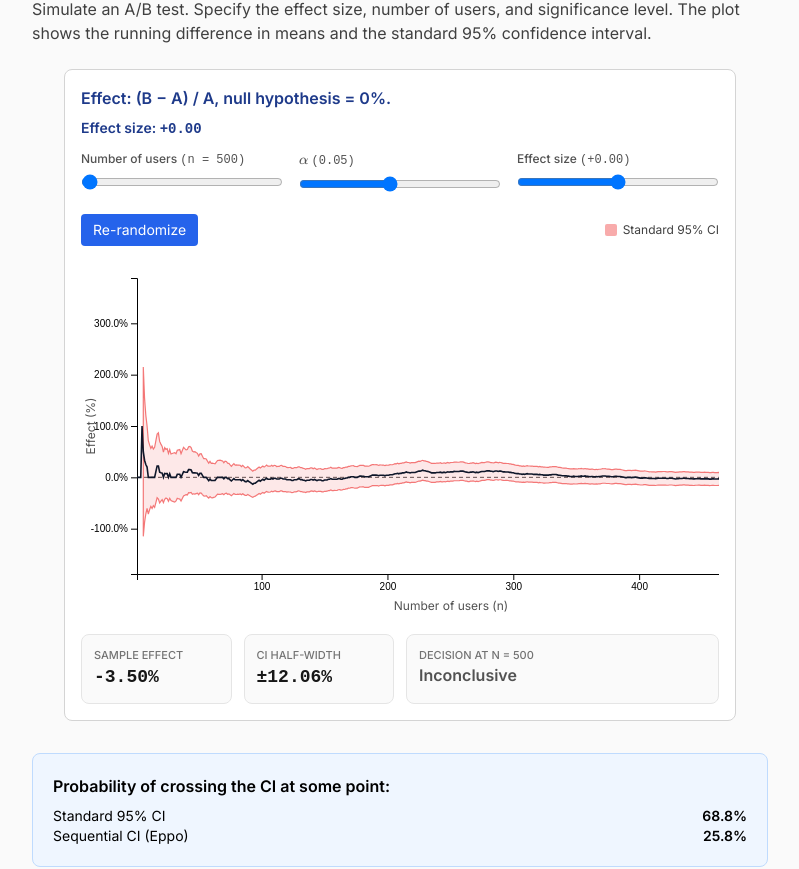
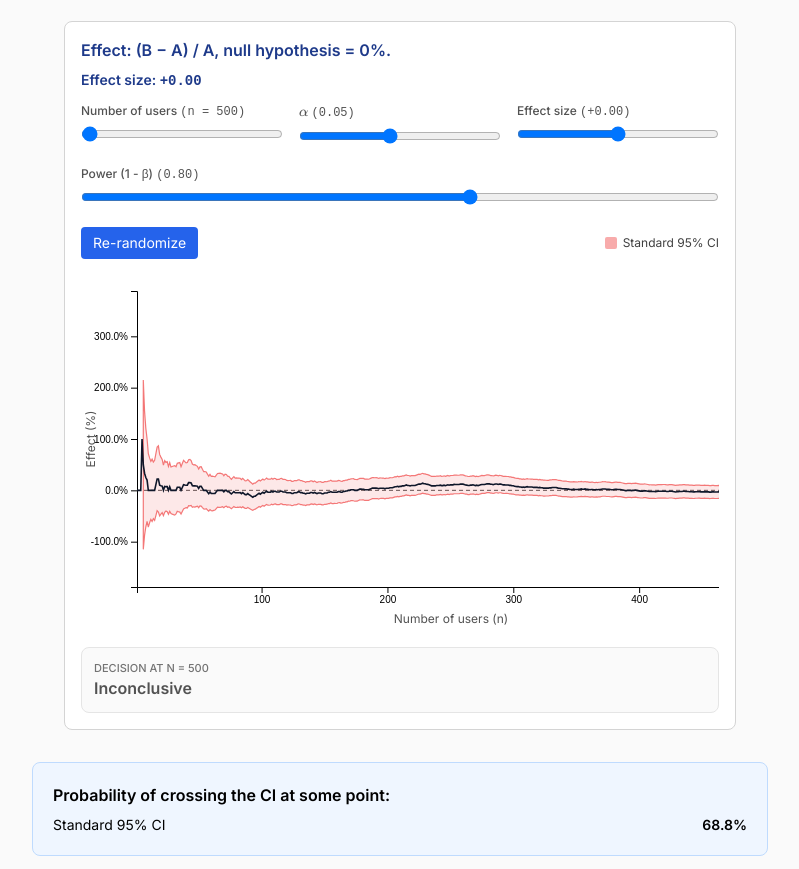
Before and after one commit to n-levy/sequential_testing, a Next.js app in the folder site/: page /short in a window 1280 px wide. Shown: the part 1017-1886 px from the top of the page, without its empty margins (352-1151 px from the left). Built offline with nearby package versions, Linux system fonts and the light colour scheme.

Commit message:
Fix build errors (client component + InlineMath typing) - act 1 try 18

```diff
--- a/site/components/act1/Act1.tsx
+++ b/site/components/act1/Act1.tsx
@@ -17,20 +17,19 @@ export function Act1() {
   return (
     <div id="act-1" className="max-w-3xl mx-auto px-4">
       <h2 className="text-2xl font-bold mb-1">Act 1 — The Peeking Problem</h2>
-      <p className="text-neutral-600 mb-6">Peeking without adjustments</p>
 
       {/* Simulation intro */}
       <div className="mb-6">
         <h3 className="text-xl font-semibold mb-2">Simulation</h3>
         <p className="text-neutral-700">
-          Simulate an A/B test. Specify the effect size, number of users, and significance level.
+          Below is a simulation of an A/B test. Specify the effect size, number of users, and significance level.
           The plot shows the running difference in means and the standard 95% confidence interval.
         </p>
       </div>
 
       {/* Simulation */}
       <div className="mb-8 max-w-2xl mx-auto">
-        <ABTestSim layers={['fixed-ci']} />
+        <ABTestSim layers={['fixed-ci']} power={0.8} />
       </div>
 
       {/* Probability of crossing */}
@@ -41,10 +40,6 @@ export function Act1() {
         <div className="flex justify-between text-sm">
           <span>Standard 95% CI</span>
           <span className="font-semibold">68.8%</span>
-        </div>
-        <div className="flex justify-between text-sm">
-          <span>Sequential CI (Eppo)</span>
-          <span className="font-semibold">25.8%</span>
         </div>
       </div>
 
@@ -115,25 +110,21 @@ export function Act1() {
       {/* Math section with DisplayMathBox */}
       <DisplayMathBox>
         <div className="bg-neutral-100 border border-neutral-300 rounded-lg p-6 mt-8">
-          <h4 className="font-bold mb-3">Mathematical Formulation</h4>
-          <p className="mb-2">
-            Let <InlineMath>{`X_i`}</InlineMath> represent the outcome of the <InlineMath>{`i`}</InlineMath>th coin flip. We assign:
+          <h4 className="font-bold mb-3">Why peeking inflates Type I error</h4>
+          <p className="mb-3 text-neutral-800">
+            At a fixed sample size n, a 95% confidence interval satisfies:
           </p>
-          <ul className="list-disc ml-6 mb-2">
-            <li><InlineMath>{`X_i = +1`}</InlineMath> if the flip is heads (step forward)</li>
-            <li><InlineMath>{`X_i = -1`}</InlineMath> if the flip is tails (step backward)</li>
-          </ul>
-          <p className="mb-2">
-            The probability of heads is written <InlineMath>{`p`}</InlineMath>. For a fair coin, <InlineMath>{`p = 0.5`}</InlineMath>.
+          <p className="mb-3">
+            <InlineMath>{`P(\\text{CI}_n \\text{ contains } \\theta) = 0.95`}</InlineMath>
           </p>
-          <p className="mb-2">
-            <strong>Position after n steps:</strong>
+          <p className="mb-3 text-neutral-800">
+            This guarantee holds only for a single, pre-specified analysis. If we look repeatedly at times n = 1, 2, ..., N, the relevant probability becomes:
           </p>
-          <p className="mb-2">
-            The person&apos;s position after <InlineMath>{`n`}</InlineMath> steps is the sum of all the individual steps:
+          <p className="mb-3">
+            <InlineMath>{`P(\\exists n \\leq N : \\theta \\notin \\text{CI}_n)`}</InlineMath>
           </p>
-          <p className="mb-2">
-            <InlineMath>{`S_n = X_1 + X_2 + X_3 + ... + X_n`}</InlineMath>
+          <p className="text-neutral-800">
+            Each additional look adds another chance to make an error. As a result, the probability of ever seeing a false positive becomes much larger than 5%.
           </p>
         </div>
       </DisplayMathBox>
--- a/site/components/shared/ABTestSim.tsx
+++ b/site/components/shared/ABTestSim.tsx
@@ -69,7 +69,7 @@ export function ABTestSim({
   takeaway,
   defaultEffect = 0,
   defaultN = 500,
-  showPowerControl = false,
+  showPowerControl = true,
   K = 6,
   hideEffectStats = false,
 }: ABTestSimProps) {
@@ -83,6 +83,7 @@ export function ABTestSim({
 
   // Clamp effect to [-0.5, 0.5]
   const clampedEffect = Math.max(-0.5, Math.min(0.5, effect))
+  const effectiveEffect = clampedEffect * power
 
   // Compute the probability of crossing the CI at any point for all selected layers
   useEffect(() => {
@@ -91,7 +92,8 @@ export function ABTestSim({
     for (const layer of layers) {
       let count = 0;
       for (let sim = 0; sim < PEEK_N_SIMS; ++sim) {
-        const t = simulateABTestTrajectory(n, clampedEffect, seed + sim);
+        const effectiveEffect = clampedEffect * power;
+        const t = simulateABTestTrajectory(n, effectiveEffect, seed + sim);
         let crossed = false;
         for (let i = 0; i < n; ++i) {
           const denom = t.meansA[i];
@@ -125,10 +127,10 @@ export function ABTestSim({
       results[layer] = count / PEEK_N_SIMS;
     }
     setPeekProbs(results);
-  }, [showPeekStats, layers, n, clampedEffect, seed, alpha]);
+  }, [showPeekStats, layers, n, clampedEffect, seed, alpha, power]);
 
   // Trajectory recomputed automatically whenever the controls change.
-  const traj = useMemo(() => simulateABTestTrajectory(n, clampedEffect, seed), [n, clampedEffect, seed])
+  const traj = useMemo(() => simulateABTestTrajectory(n, effectiveEffect, seed), [n, effectiveEffect, seed])
 
   // Compute the running effect in percent: (meanB - meanA) / meanA
   const effectPct = useMemo(() => {
@@ -239,7 +241,7 @@ export function ABTestSim({
         Effect: (B − A) / A, null hypothesis = 0%.
       </div>
       <div className="mb-3 text-sm text-blue-900 font-semibold">
-        Effect size: <span className="font-mono">{clampedEffect >= 0 ? '+' : ''}{clampedEffect.toFixed(2)}</span>
+        Effect size: <span className="font-mono">{effectiveEffect >= 0 ? '+' : ''}{effectiveEffect.toFixed(2)}</span>
       </div>
       <div className="grid grid-cols-1 sm:grid-cols-3 gap-4 mb-4">
         <div>
@@ -313,28 +315,14 @@ export function ABTestSim({
         />
       </div>
       {/* Stats / decision panel */}
-      {!hideEffectStats && (
-        <div className="grid grid-cols-2 sm:grid-cols-4 gap-3 mt-4">
+      {decision && (
+        <div className="mt-4">
           <div className="bg-neutral-50 border border-neutral-200 rounded-lg p-3">
-            <div className="text-[11px] font-medium text-neutral-500 uppercase">Sample effect</div>
-            <div className="text-lg font-semibold text-neutral-900 font-mono">
-              {(effectPct[n - 1] >= 0 ? '+' : '')}{effectPct[n - 1].toFixed(2)}%
+            <div className="text-[11px] font-medium text-neutral-500 uppercase">
+              Decision at n = {n}
             </div>
+            <div className={`text-base font-semibold ${decision.color}`}>{decision.label}</div>
           </div>
-          <div className="bg-neutral-50 border border-neutral-200 rounded-lg p-3">
-            <div className="text-[11px] font-medium text-neutral-500 uppercase">CI half-width</div>
-            <div className="text-lg font-semibold text-neutral-900 font-mono">
-              ±{ciHalfWidthPct[n - 1].toFixed(2)}%
-            </div>
-          </div>
-          {decision && (
-            <div className="bg-neutral-50 border border-neutral-200 rounded-lg p-3 col-span-2">
-              <div className="text-[11px] font-medium text-neutral-500 uppercase">
-                Decision at n = {n}
-              </div>
-              <div className={`text-base font-semibold ${decision.color}`}>{decision.label}</div>
-            </div>
-          )}
         </div>
       )}
       {takeaway && (
```
